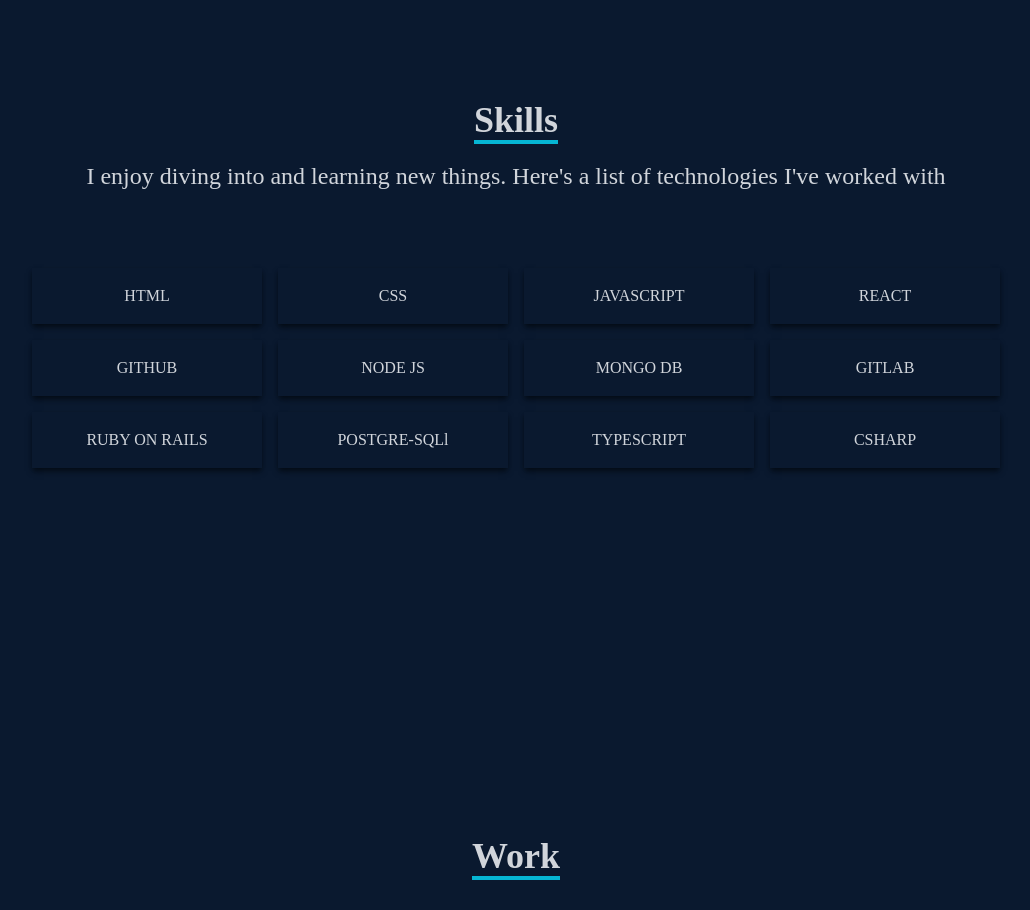
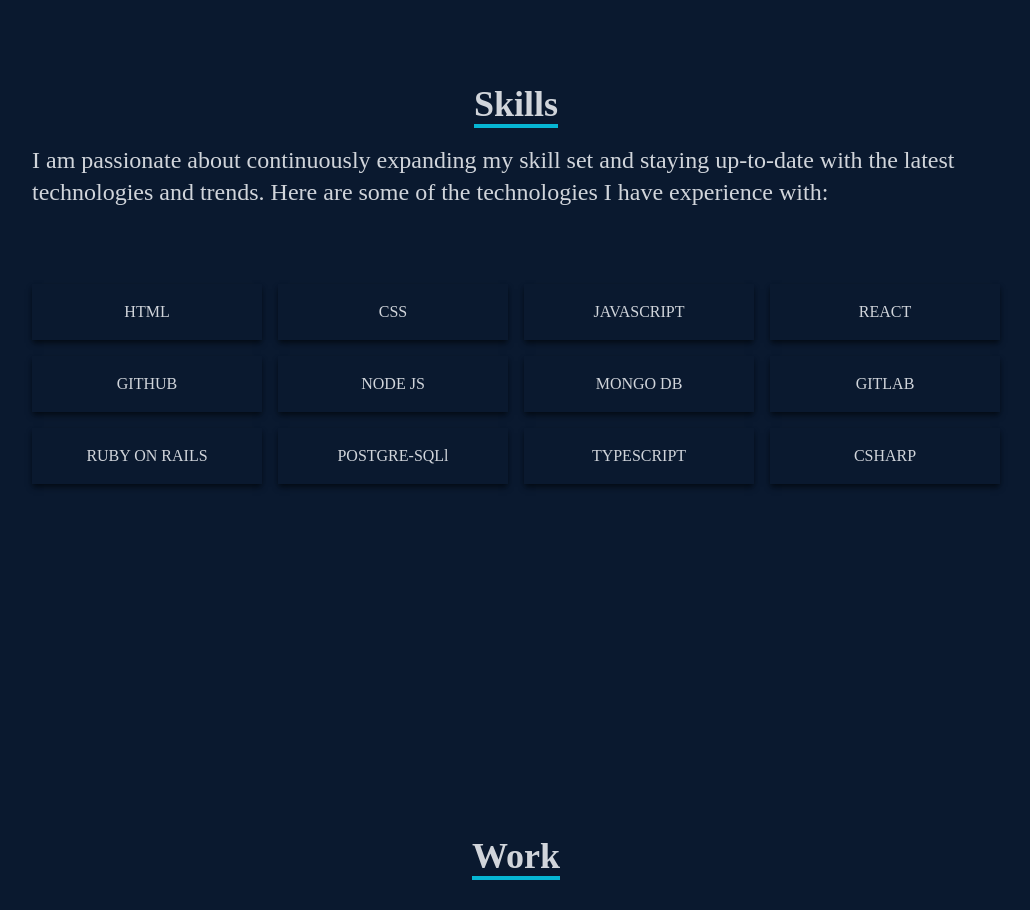
Before and after one commit to sabbatj/react-portfolio-js, a React (Create React App) app: page / in a window 1280 px wide. Shown: the part 1700-2610 px from the top of the page, without its empty margins (124-1154 px from the left). Built offline with nearby package versions, Linux system fonts and the light colour scheme.

Commit message:
Update skills.screen.tsx

```diff
--- a/src/screens/skills/skills.screen.tsx
+++ b/src/screens/skills/skills.screen.tsx
@@ -4,7 +4,7 @@ const Skills = () => {
       <div className='max-w-[1000px] mx-auto p-4 flex flex-col justify-center w-full h-full'>
           <div className=' w-full flex justify-center items-center flex-col mb-7'>
               <p className='text-4xl font-bold inline border-b-4 border-cyan-500 text-center '>Skills</p>
-              <p className='py-4 text-2xl'>I enjoy diving into and learning new things. Here's a list of technologies I've worked with</p>
+              <p className='py-4 text-2xl'>I am passionate about continuously expanding my skill set and staying up-to-date with the latest technologies and trends. Here are some of the technologies I have experience with:</p>
           </div>
           <div className='w-full grid grid-cols-2 sm:grid-cols-4 gap-4 text-center py-8'>
               <div className='shadow-md shadow-[#040c16] hover:scale-110 duration-500'>
```
